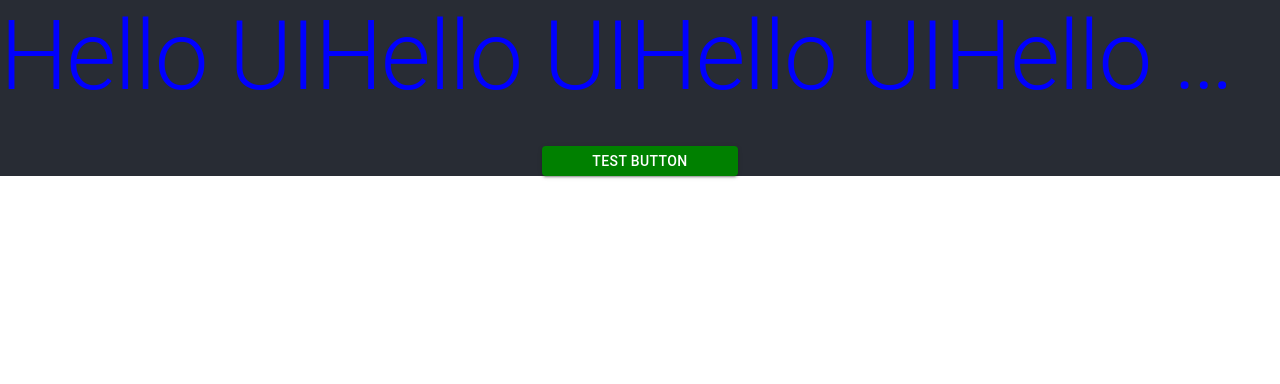
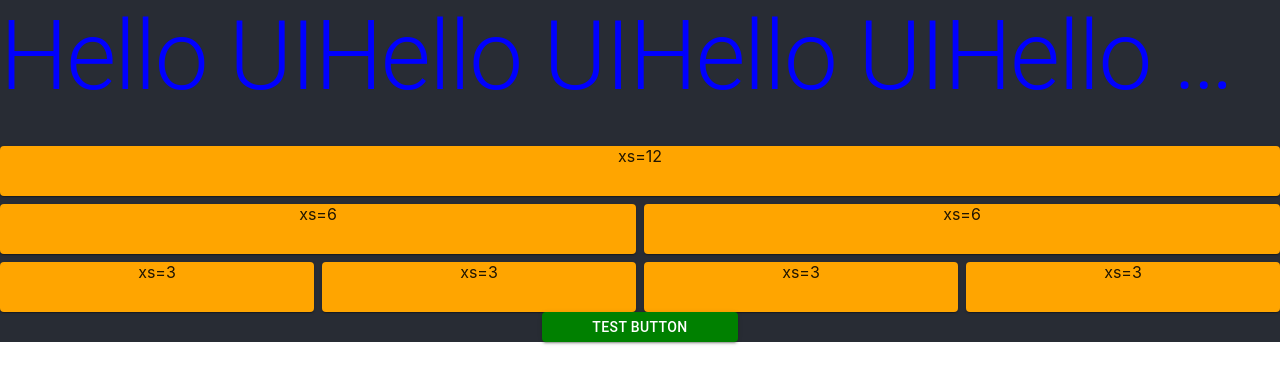
Before and after one commit to TakaShinoda/Chart-lesson, a React (Create React App) app: page / in a window 1280 px wide. Shown: the top 384 px of the page. Built offline with nearby package versions, Linux system fonts and the light colour scheme.

Commit message:
add grid

```diff
--- a/src/components/MaterialUI.tsx
+++ b/src/components/MaterialUI.tsx
@@ -1,5 +1,5 @@
 import React, { FC } from 'react'
-import { Button, makeStyles, Typography } from '@material-ui/core'
+import { Button, makeStyles, Typography, Grid, Paper } from '@material-ui/core'
 
 const useStyles = makeStyles({
   btnStyle: {
@@ -8,6 +8,10 @@ const useStyles = makeStyles({
   },
   typoStyle: {
     color: 'blue',
+  },
+  papperStyle: {
+    background: 'orange',
+    height: '50px',
   },
 })
 
@@ -26,6 +30,31 @@ export const MaterialUI: FC = () => {
         Hello UIHello UIHello UIHello UIHello UIHello UIHello UIHello UIHello
         UIHello UIHello UIHello UI
       </Typography>
+
+      <Grid container spacing={1}>
+        <Grid item xs={12}>
+          <Paper className={classes.papperStyle}>xs=12</Paper>
+        </Grid>
+        <Grid item xs={12} md={6}>
+          <Paper className={classes.papperStyle}>xs=6</Paper>
+        </Grid>
+        <Grid item xs={12} md={6}>
+          <Paper className={classes.papperStyle}>xs=6</Paper>
+        </Grid>
+        <Grid item xs={6} md={3}>
+          <Paper className={classes.papperStyle}>xs=3</Paper>
+        </Grid>
+        <Grid item xs={6} md={3}>
+          <Paper className={classes.papperStyle}>xs=3</Paper>
+        </Grid>
+        <Grid item xs={6} md={3}>
+          <Paper className={classes.papperStyle}>xs=3</Paper>
+        </Grid>
+        <Grid item xs={6} md={3}>
+          <Paper className={classes.papperStyle}>xs=3</Paper>
+        </Grid>
+      </Grid>
+
       <Button className={classes.btnStyle} variant="contained" color="primary">
         TEST BUTTON
       </Button>
```
